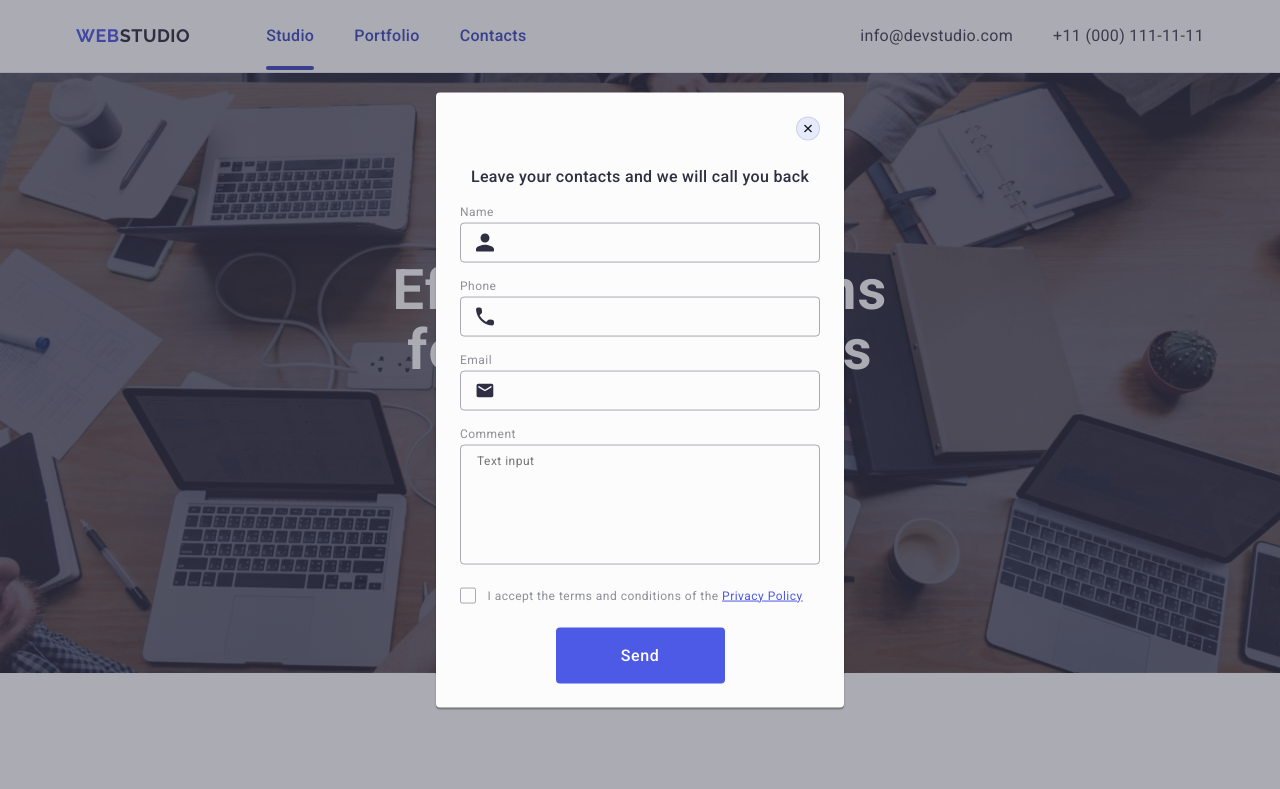
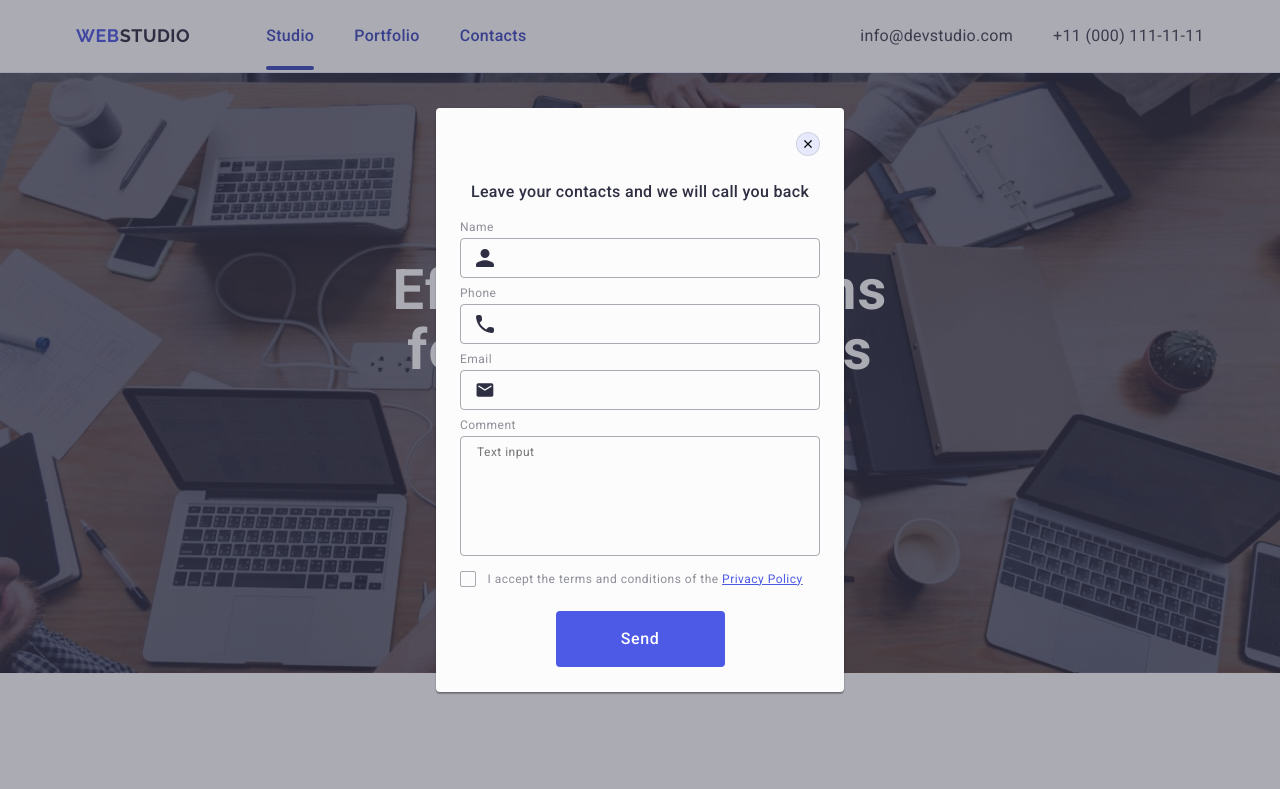
Before and after one commit to Vetaxa13/goit-markup-hw-05, a plain HTML site: page index.html in a window 1280 px wide. Shown: the top 789 px of the page. Drawn offline with nearby package versions, Linux system fonts and the light colour scheme.

Commit message:
Updated hw05-5

```diff
--- a/css/styles.css
+++ b/css/styles.css
@@ -586,9 +586,7 @@ img {
   letter-spacing: 0.04em;
   margin-bottom: 4px;
 }
-.review-form-field-wrapper {
-  margin-bottom: 26px;
-}
+
 .review-form-input-wrapper {
   position: relative;
 }
@@ -618,9 +616,7 @@ img {
 .review-form-field:focus + .review-form-field-icon {
   fill: #4d5ae5;
 }
-.review-form-field-wrapper {
-  margin-bottom: 16px;
-}
+
 .review-form-message {
   width: 100%;
   height: 120px;
@@ -673,11 +669,14 @@ img {
 .privacy-policy-link {
   color: var(--IRIS, #4d5ae5);
 }
+.review-form-checkbox:checked {
+  border: none;
+}
 .review-form-checkbox:checked
   + .review-form-checkbox-label
   .review-form-own-checkbox {
+  fill: #f4f4fd;
   border: none;
-  fill: #f4f4fd;
   background-color: var(--OCEAN, #404bbf);
 }
 .review-form-checkbox:focus
```
